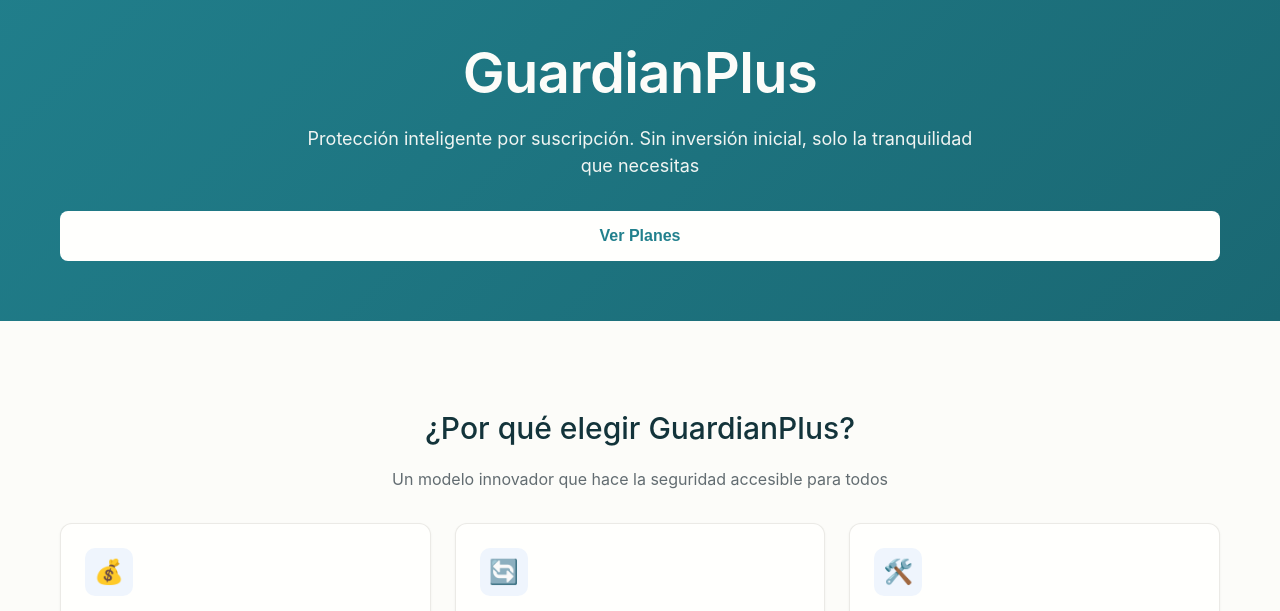
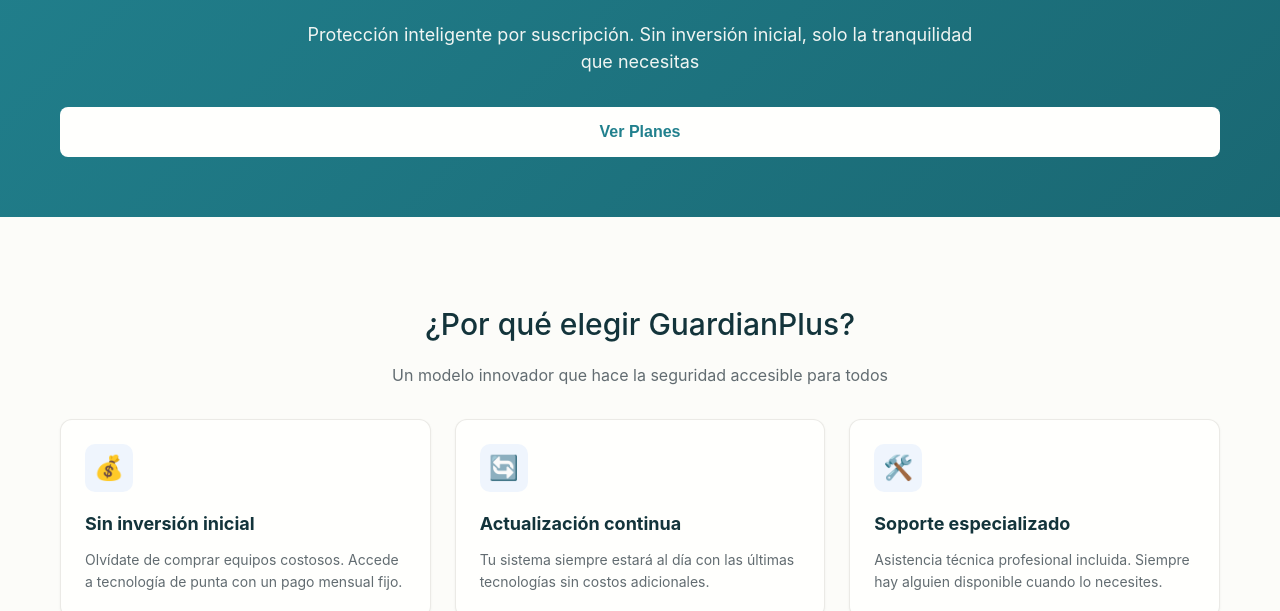
Before and after one commit to andrescrash/GuardianPLus, a plain HTML site: page index.html in a window 1280 px wide. Shown: the part 160-771 px from the top of the page. Drawn offline with Linux system fonts and the light colour scheme; a web font is replaced by a local one.

```diff
--- a/index.html
+++ b/index.html
@@ -502,7 +502,7 @@ footer {
     <section class="hero">
         <div class="container">
             <img src="logo.png" alt="GuardianPlus Logo" style="max-width: 300px; height: auto; margin: 0 auto var(--space-24); display: block;">
-            <h1>GuardianPlus</h1>
+
             <p>Protección inteligente por suscripción. Sin inversión inicial, solo la tranquilidad que necesitas</p>
             <button class="btn btn--hero" onclick="scrollToPlans()">Ver Planes</button>
         </div>
```
